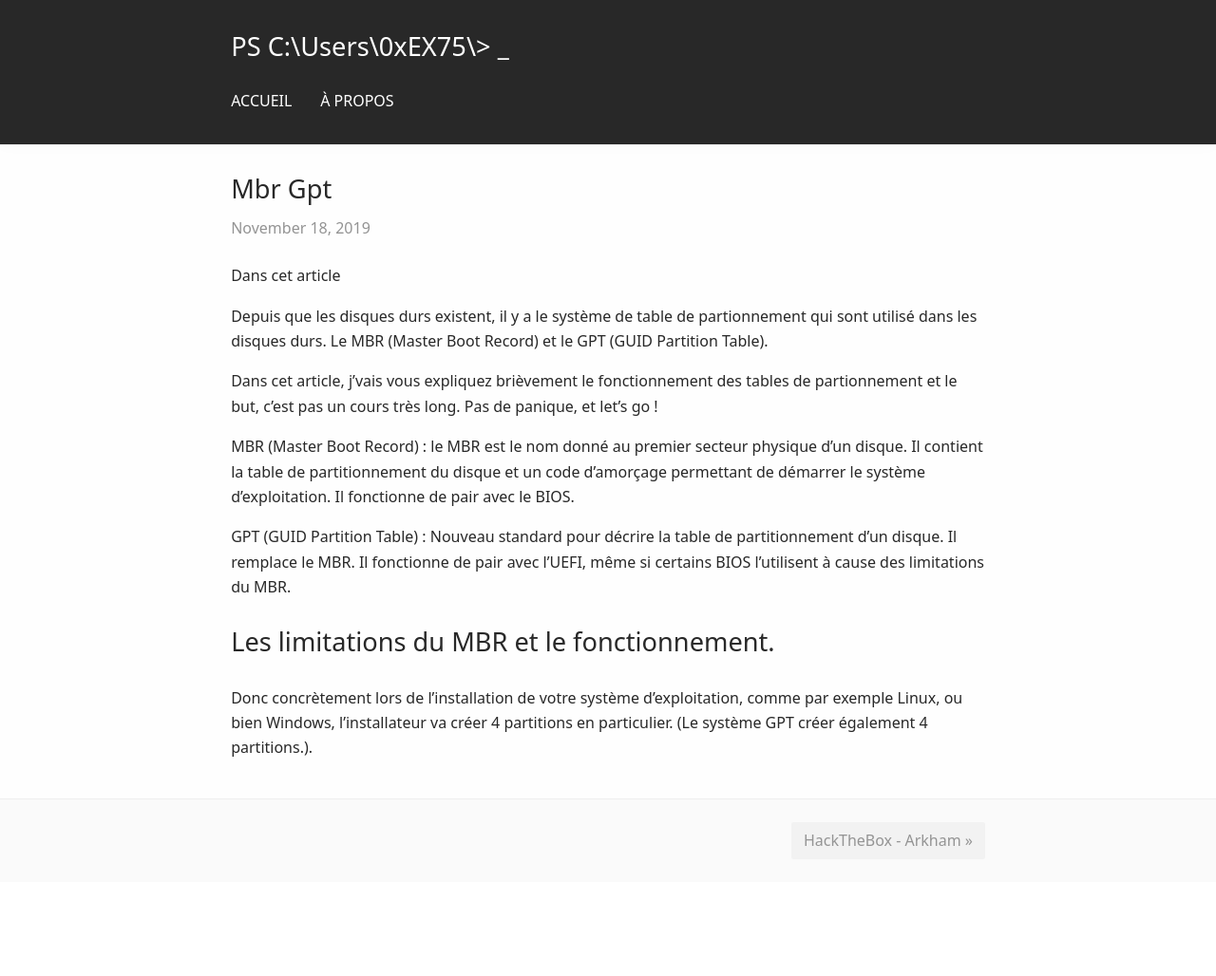
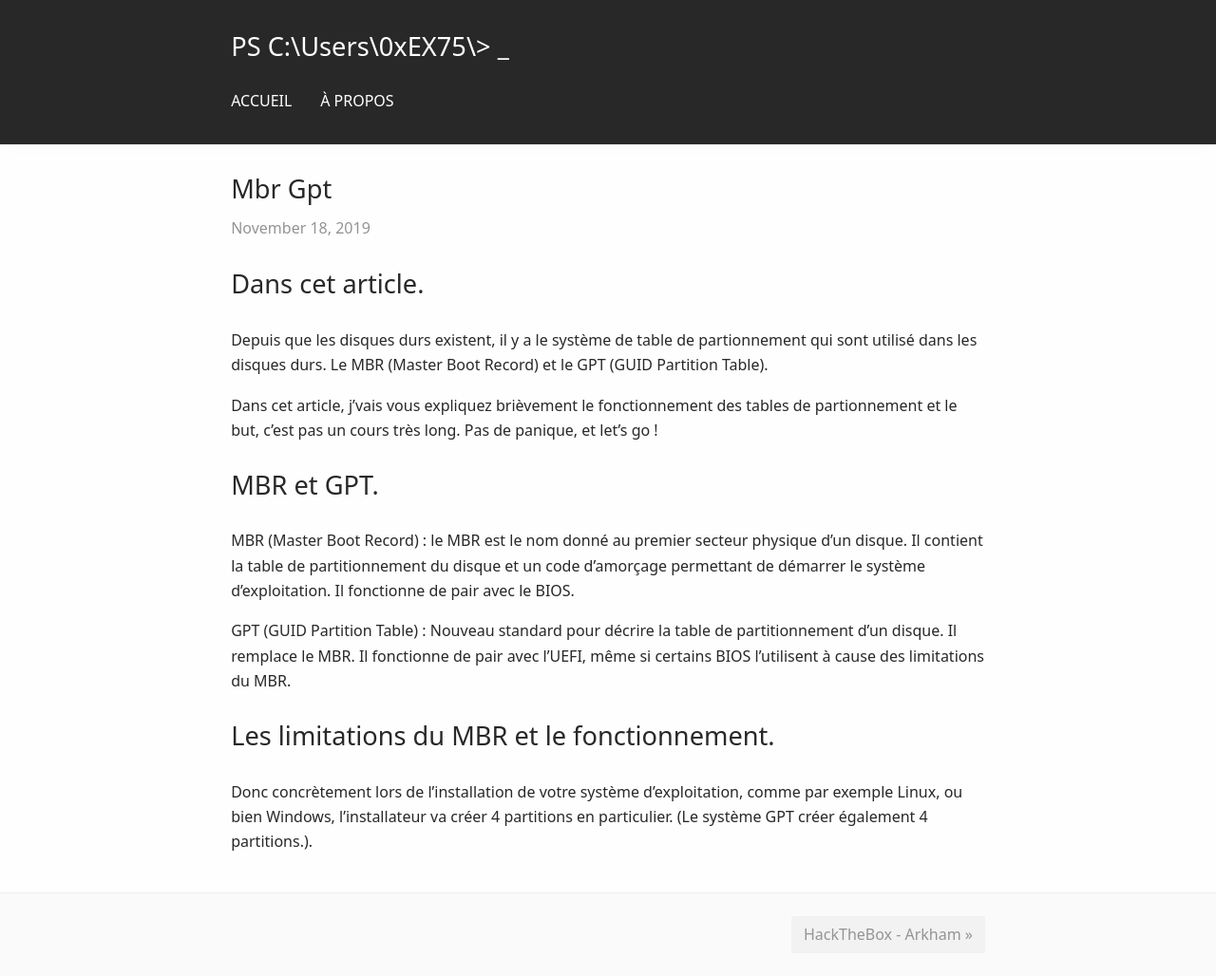
Before and after one commit to 0xex75-english/0xEX75.github.io, a Jekyll site: the page built from _posts/2019-11-18-mbr-gpt.md, in a window 1280 px wide. Shown: the whole page at 95% size. Built offline with Jekyll 4.4.1, drawn with Linux system fonts in a browser that asks for light colours; our own code applies the rules of GitHub Pages for plain Markdown files; before the commit the page ends 929 px from its top, so only the background shows below that.

Commit message:
Update 2019-11-18-mbr-gpt.md

```diff
--- a/_posts/2019-11-18-mbr-gpt.md
+++ b/_posts/2019-11-18-mbr-gpt.md
@@ -1,8 +1,10 @@
-Dans cet article
+# Dans cet article.
 
 Depuis que les disques durs existent, il y a le système de table de partionnement qui sont utilisé dans les disques durs. Le MBR (Master Boot Record) et le GPT (GUID Partition Table).
 
 Dans cet article, j'vais vous expliquez brièvement le fonctionnement des tables de partionnement et le but, c'est pas un cours très long. Pas de panique, et let's go !
+
+# MBR et GPT.
 
 MBR (Master Boot Record) : le MBR est le nom donné au premier secteur physique d’un disque. Il contient la table de partitionnement du disque et un code d’amorçage permettant de démarrer le système d’exploitation. Il fonctionne de pair avec le BIOS.
 
```
